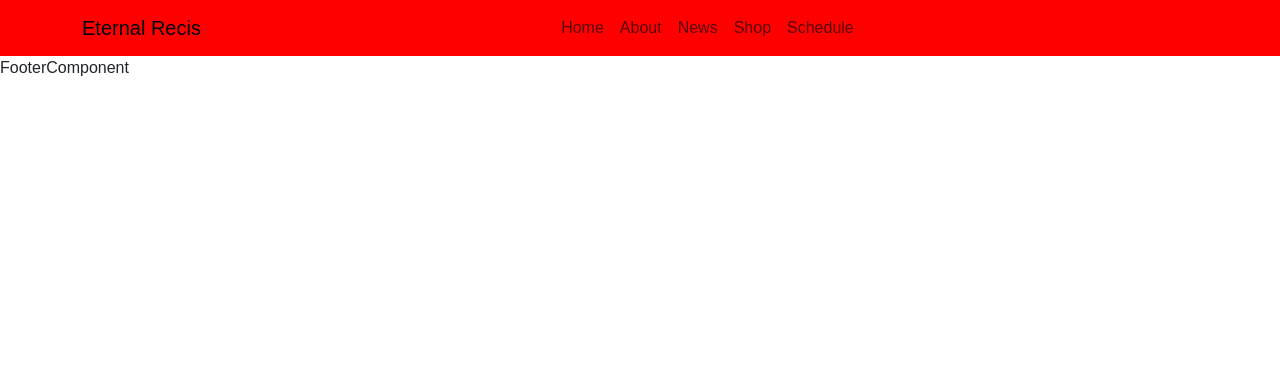
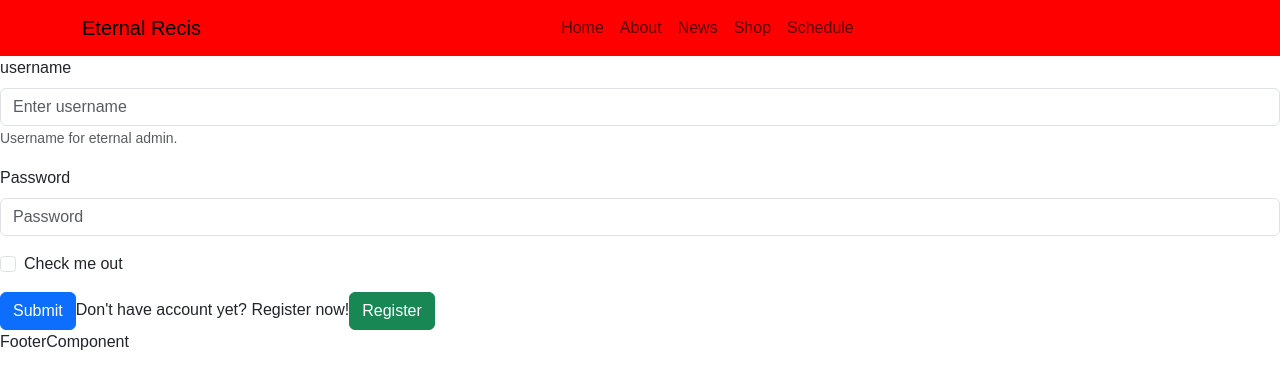
Before and after one commit to Dustin-Bernard/Recis-Eternal, a React (Vite) app in the folder frontend/: page /login in a window 1280 px wide. Shown: the top 388 px of the page. Built offline with nearby package versions, Linux system fonts and the light colour scheme.

Commit message:
add fitur admin

```diff
--- a/frontend/src/App.tsx
+++ b/frontend/src/App.tsx
@@ -1,9 +1,13 @@
 import { Routes, Route } from "react-router-dom";
 import HomePage from "./pages/HomePage";
 import AboutPage from "./pages/AboutPage";
-import EternalCupPage from "./pages/EternalCupPage";
 import NavbarComponent from "./components/NavbarComponent";
 import FooterComponent from "./components/FooterComponent";
+import AdminPage from "./pages/AdminPage";
+import LoginPage from "./pages/LoginPage";
+import RegisterPage from "./pages/RegisterPage";
+
+
 
 const App = () => {
   return (
@@ -13,7 +17,9 @@ const App = () => {
       <Routes>
         <Route path="/" Component={HomePage} />
         <Route path="/about" Component={AboutPage} />
-        <Route path="/eternalcup" Component={EternalCupPage} />
+        <Route path="/admin" Component={AdminPage}/>
+        <Route path="/login" Component={LoginPage}/>
+        <Route path="/Register" Component={RegisterPage} />
       </Routes>
 
       <FooterComponent />
--- /dev/null
+++ b/frontend/src/pages/AdminPage.tsx
@@ -0,0 +1,28 @@
+import { Form, Button } from "react-bootstrap"
+
+
+export default function AdminPage () {
+    return (
+        <Form>
+      <Form.Group className="mb-3" controlId="formBasicEmail">
+        <Form.Label>News Title</Form.Label>
+        <Form.Control type="text" placeholder="Enter News Title" />
+        <Form.Text className="text-muted">
+          ex : RECIS A MENANG TELAK ATAS BUDI MULIA DALAM ETERNAL CUP!!
+        </Form.Text>
+      </Form.Group>
+
+      <Form.Group className="mb-3" controlId="exampleForm.ControlTextarea1">
+        <Form.Label>News Description</Form.Label>
+        <Form.Control as="textarea" rows={3} />
+      </Form.Group>
+      <Form.Group controlId="formFileLg" className="mb-3">
+        <Form.Label>News Pic</Form.Label>
+        <Form.Control type="file" size="lg" />
+      </Form.Group>
+      <Button variant="success" type="submit">
+        Post
+      </Button>
+    </Form>
+    )
+}
--- /dev/null
+++ b/frontend/src/pages/LoginPage.tsx
@@ -0,0 +1,32 @@
+import { Form, Button } from "react-bootstrap";
+import { useNavigate } from "react-router-dom";
+
+
+export default function Login() {
+    const navigate = useNavigate();
+
+    return (
+        <Form>
+      <Form.Group className="mb-3" controlId="formBasicEmail">
+        <Form.Label>username</Form.Label>
+        <Form.Control type="text" placeholder="Enter username" />
+        <Form.Text className="text-muted">
+          Username for eternal admin.
+        </Form.Text>
+      </Form.Group>
+
+      <Form.Group className="mb-3" controlId="formBasicPassword">
+        <Form.Label>Password</Form.Label>
+        <Form.Control type="password" placeholder="Password" />
+      </Form.Group>
+      <Form.Group className="mb-3" controlId="formBasicCheckbox">
+        <Form.Check type="checkbox" label="Check me out" />
+      </Form.Group>
+      <Button variant="primary" type="submit">
+        Submit
+      </Button>
+      <Form.Label>Don't have account yet? Register now!</Form.Label>
+      <Button variant="success" onClick={() => navigate("/Register")}>Register</Button>
+    </Form>
+    )
+}
--- /dev/null
+++ b/frontend/src/pages/RegisterPage.tsx
@@ -0,0 +1,13 @@
+export default function RegisterPage() {
+
+    return (
+        <div>
+
+        <form action="">
+        <input type="text" placeholder="username"/>
+        <input type="password" placeholder="password" />
+        <button>Register</button>
+        </form>
+        </div>
+    )
+}
```
